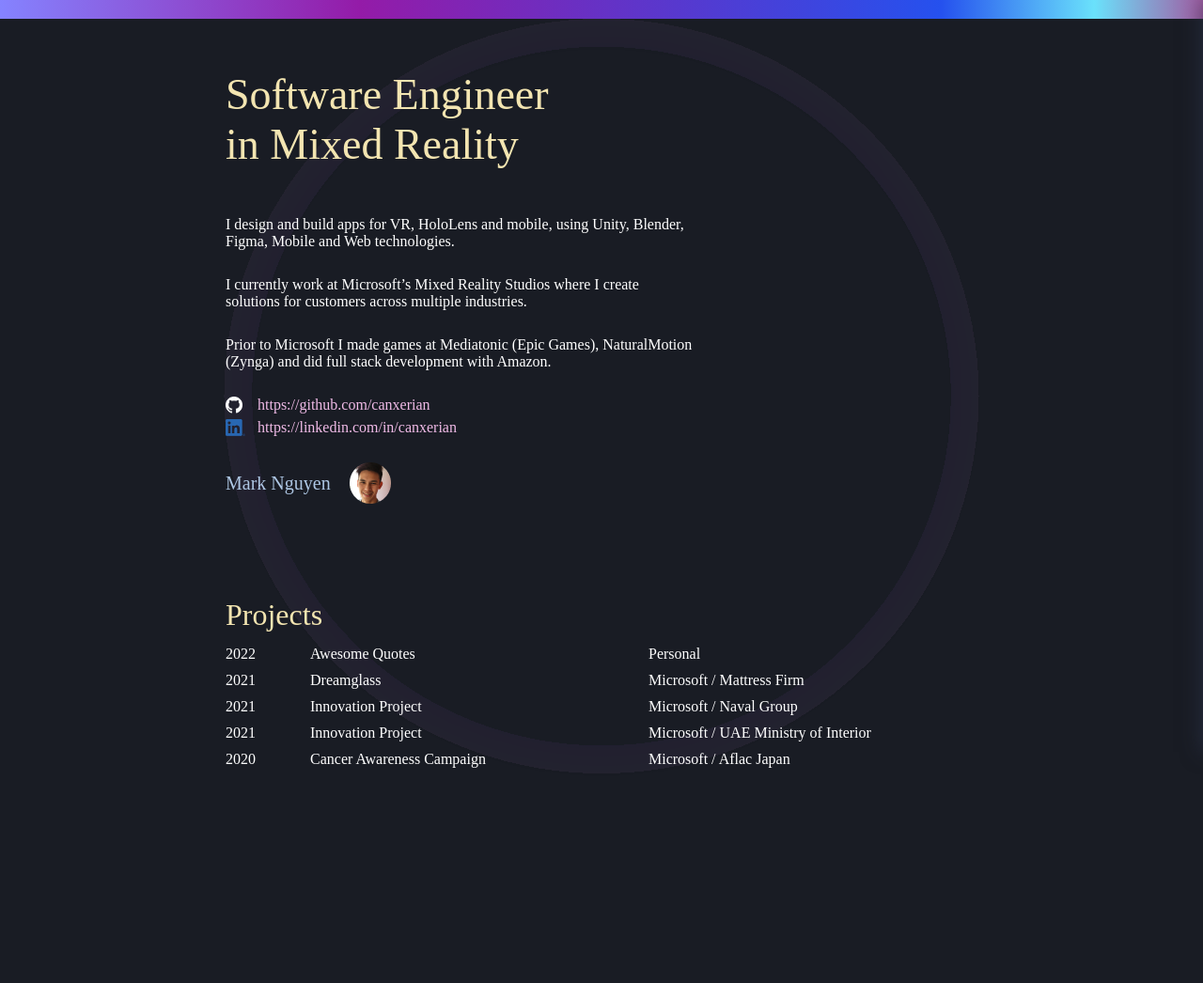
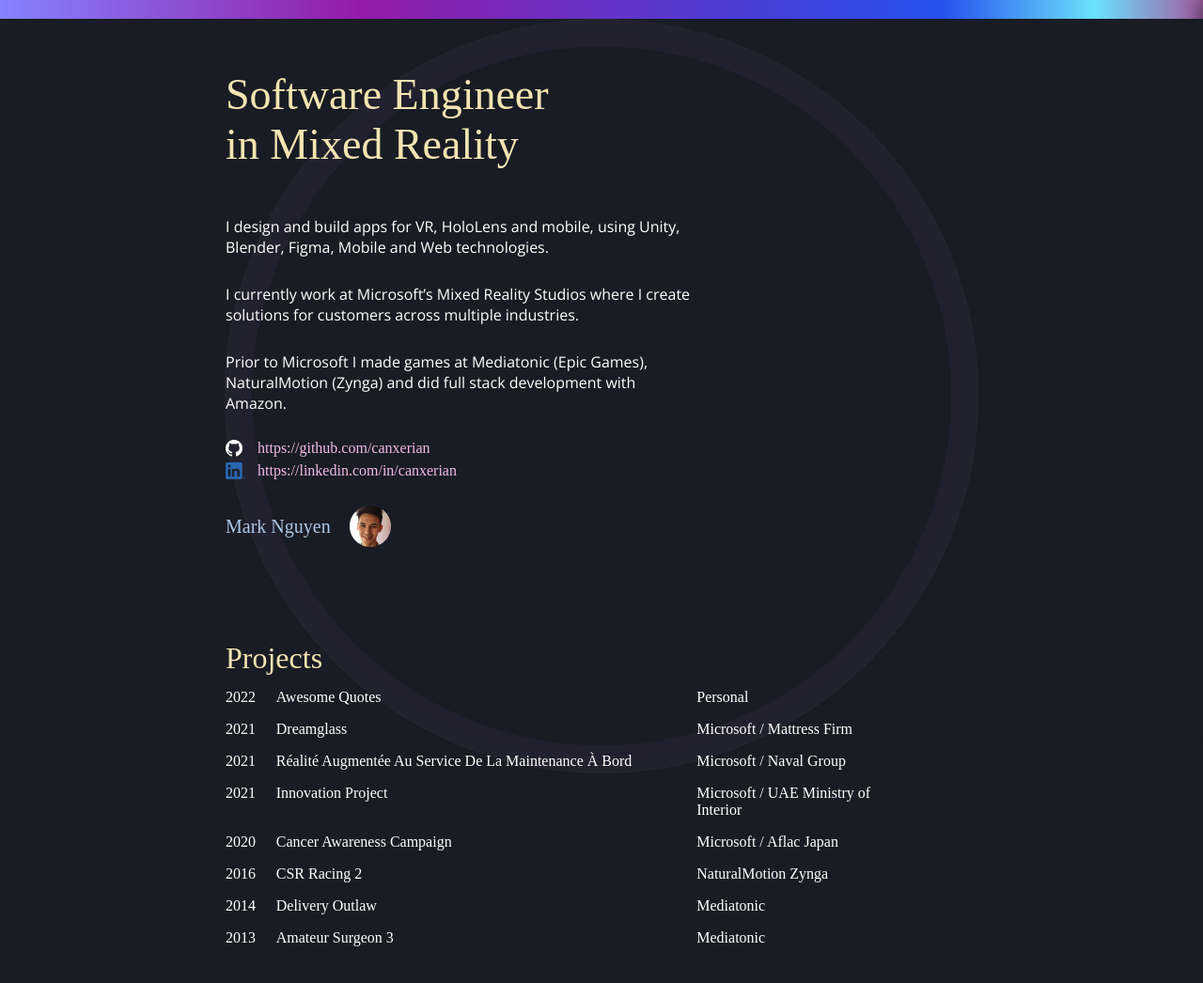
Before and after one commit to canxerian/marknguyen-website, a plain HTML site: page index.html in a window 1280 px wide. Shown: the whole page at 94% size. Before the commit the page ends 921 px from the top, so only its background shows below. Drawn offline with nearby package versions, Linux system fonts and the light colour scheme; no server answers; a web font is replaced by a local one.

Commit message:
Naval group project; styling tweaks

```diff
--- a/index.html
+++ b/index.html
@@ -12,7 +12,8 @@
 
     <link rel="preconnect" href="https://fonts.googleapis.com">
     <link rel="preconnect" href="https://fonts.gstatic.com" crossorigin>
-    <link href="https://fonts.googleapis.com/css2?family=Baloo+Thambi+2&display=swap" rel="stylesheet">
+    <link href="https://fonts.googleapis.com/css2?family=Open+Sans:wght@300&display=swap" rel="stylesheet">
+
     <link rel="stylesheet" href="styles/style.css">
     <link rel="stylesheet" href="styles/project-modal-content.css">
 
@@ -63,9 +64,9 @@
                 <div class="col-name">Dreamglass</div>
                 <div class="col-client">Microsoft / Mattress Firm</div>
             </div>
-            <div class="project-row cursor-hover" data-project="2021-naval-group">
+            <div class="project-row cursor-hover" data-project="2021-navalgroup">
                 <div class="col-year">2021</div>
-                <div class="col-name">Innovation Project</div>
+                <div class="col-name">Réalité Augmentée Au Service De La Maintenance À Bord</div>
                 <div class="col-client">Microsoft / Naval Group</div>
             </div>
             <div class="project-row cursor-hover" data-project="2021-moi">
@@ -78,6 +79,21 @@
                 <div class="col-name">Cancer Awareness Campaign</div>
                 <div class="col-client">Microsoft / Aflac Japan</div>
             </div>
+            <div class="project-row cursor-hover" data-project="2020-aflac-cancer">
+                <div class="col-year">2016</div>
+                <div class="col-name">CSR Racing 2</div>
+                <div class="col-client">NaturalMotion Zynga</div>
+            </div>
+            <div class="project-row cursor-hover" data-project="2020-aflac-cancer">
+                <div class="col-year">2014</div>
+                <div class="col-name">Delivery Outlaw</div>
+                <div class="col-client">Mediatonic</div>
+            </div>
+            <div class="project-row cursor-hover" data-project="2020-aflac-cancer">
+                <div class="col-year">2013</div>
+                <div class="col-name">Amateur Surgeon 3</div>
+                <div class="col-client">Mediatonic</div>
+            </div>
         </section>
     </div>
 
--- a/styles/project-modal-content.css
+++ b/styles/project-modal-content.css
@@ -9,13 +9,13 @@ div#project-modal-content section {
 }
 
 div#project-modal-content h1 {
-    color: #550b92;
+    /* color: #550b92; */
     font-size: 30px;
     margin-bottom: 30px;
 }
 
 div#project-modal-content p {
-    color: #542370;
+    /* color: #542370; */
 }
 
 div#project-modal-content div#shape {
--- a/styles/style.css
+++ b/styles/style.css
@@ -36,7 +36,8 @@ p {
     font-weight: 100;
     margin-bottom: 28px;
     max-width: 500px;
-    color: #ffffff
+    color: #ffffff;
+    font-family: 'Open Sans', sans-serif;
 }
 
 span {
@@ -131,8 +132,9 @@ section#projects div.project-row {
     display: flex;
     color: #ffffff;
     max-width: 90%;
-    margin-bottom: 10px;
+    margin-bottom: 16px;
     font-size: 100%;
+    gap: 10px;
 }
 
 section#projects div.project-row:hover {
@@ -151,15 +153,14 @@ section#projects div.project-row.selected {
 
 section#projects div.project-row div.col-year {
     flex: 1;
-    min-width: 70px;
 }
 
 section#projects div.project-row div.col-name {
-    flex: 4;
+    flex: 10;
 }
 
 section#projects div.project-row div.col-client {
-    flex: 3;
+    flex: 5;
 }
 
 /* Project Modal */
@@ -170,9 +171,9 @@ div#project-modal {
     min-width: 600px;
     width: 50vw;
     top: 0;
-    background-color: #f8fdff;
+    background-color: #1f2433;
     transform: translateX(100vw);
-    box-shadow: -2px 0px 20px rgba(44, 52, 75, 0.6);
+    box-shadow: -3px 0px 20px rgba(22, 26, 36, 0.6);
 
     transition: 0.5s;
 }
```
Also changed, not shown: projects/2021-navalgroup.html (added, +6 -0 lines).
